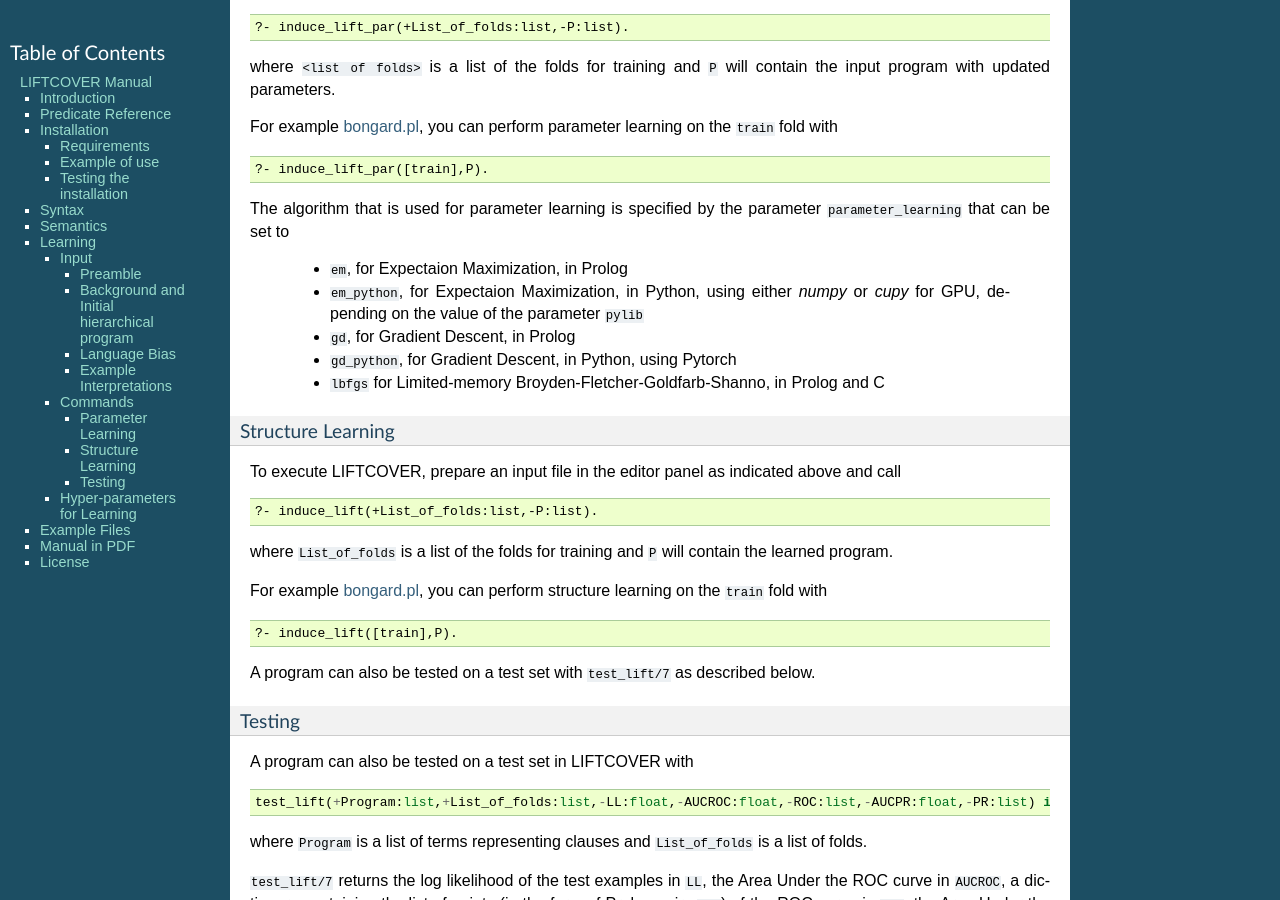
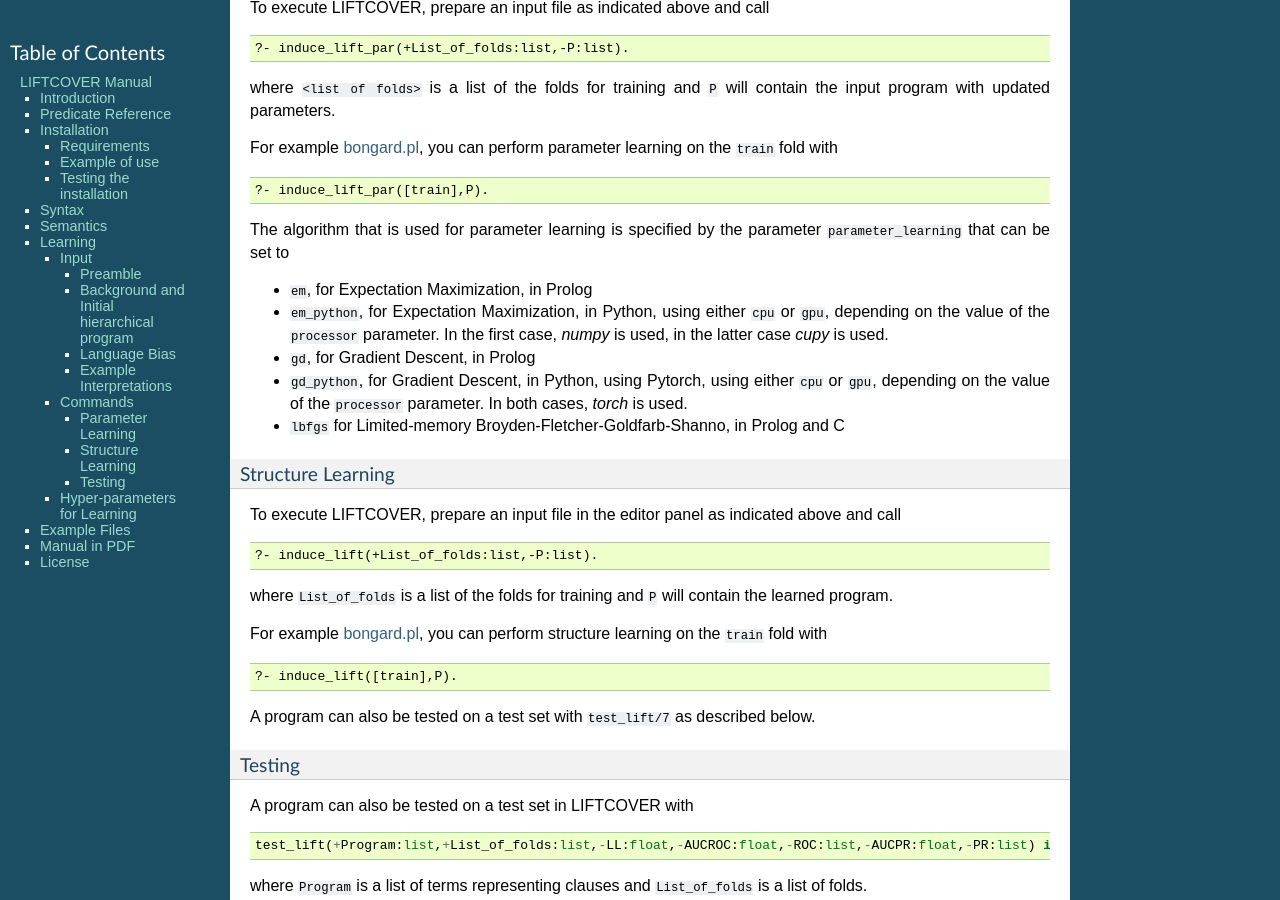
Before and after one commit to friguzzi/liftcover, a Sphinx documentation site: the page built from docs/index.rst, in a window 1280 px wide and 900 px high, scrolled down 7022 px. Built offline with Sphinx 7.4.7, drawn with Linux system fonts in a browser that asks for light colours; cross-references to code outside the pages are shown as plain code; some of the changed text lies outside the part shown.

Commit message:
updated man for the processor option

```diff
--- a/docs/index.rst
+++ b/docs/index.rst
@@ -45,8 +45,8 @@ They are installed automatically when installing pack `liftcover` or can be inst
 
 Pack `lbfgs` is optional, if absent the versions of the algorithms that use  `lbfgs` do not work but the other versions work.
 
-Some algorithms use Python and require the Python packages `numpy <https://www.numpy.org/>`_, `torch <https://pytorch.org/>`_ and `cupy <https://cupy.dev/>`_.
-If they are not installed, the algorithms that use them do not work.
+Parameter learning can be performed using Python and the Python packages `numpy <https://www.numpy.org/>`_, `torch <https://pytorch.org/>`_ and `cupy <https://cupy.dev/>`_, either on CPU or GPU.
+If they are not installed, the algorithms that use them do not work, but you can still run the Prolog version of parameter learning.
 
 You can upgrade the pack with ::
 
@@ -391,11 +391,11 @@ For example `bongard.pl <http://cplint.eu/e/lift/bongard.pl>`__, you can perform
 The algorithm that is used for parameter learning is specified by
 the parameter :code:`parameter_learning` that can be set to
 
-  * :code:`em`, for Expectaion Maximization, in Prolog
-  * :code:`em_python`, for Expectaion Maximization, in Python, using either `numpy` or `cupy` for GPU, depending on the value of the parameter :code:`pylib`
-  * :code:`gd`, for Gradient Descent, in Prolog
-  * :code:`gd_python`, for Gradient Descent, in Python, using Pytorch
-  * :code:`lbfgs` for Limited-memory Broyden-Fletcher-Goldfarb-Shanno, in Prolog and C
+* :code:`em`, for Expectation Maximization, in Prolog
+* :code:`em_python`, for Expectation Maximization, in Python, using either :code:`cpu` or :code:`gpu`, depending on the value of the :code:`processor` parameter. In the first case, `numpy` is used, in the latter case `cupy` is used.
+* :code:`gd`, for Gradient Descent, in Prolog
+* :code:`gd_python`, for Gradient Descent, in Python, using Pytorch, using either :code:`cpu` or :code:`gpu`, depending on the value of the :code:`processor` parameter. In both cases, `torch` is used.
+* :code:`lbfgs` for Limited-memory Broyden-Fletcher-Goldfarb-Shanno, in Prolog and C
 
 Structure Learning
 ^^^^^^^^^^^^^^^^^^^^^^^^^^^^^
@@ -458,7 +458,7 @@ and read with commands of the form ::
 * hyper-parameters
 
     - :code:`parameter_learning`: (values: :code:`{em,em_python,gd,gd_python,lbfgs}`, default value: :code:`em`) parameter learning algorithm
-    - :code:`pylib`: (values: :code:`{numpy,cupy}`, default value: :code:`numpy`) Python library to use for parameter learning
+    - :code:`processor`: (values: :code:`{cpu,gpu}`, default value: :code:`cpu`) which processor Python will use for parameter learning
     - :code:`regularization`: (values: :code:`{no,l1,l2,bayes}`, default value: :code:`l1`) type of regularization
     - :code:`gamma` (values: real number, default value: :code:`10`): regularization coefficient for L1 and L2
     - :code:`ab` (values: list of two real numbers, default value: :code:`[0,10]`): values of a and b for bayesian regularization
```
Also changed, not shown: 7 other files.
